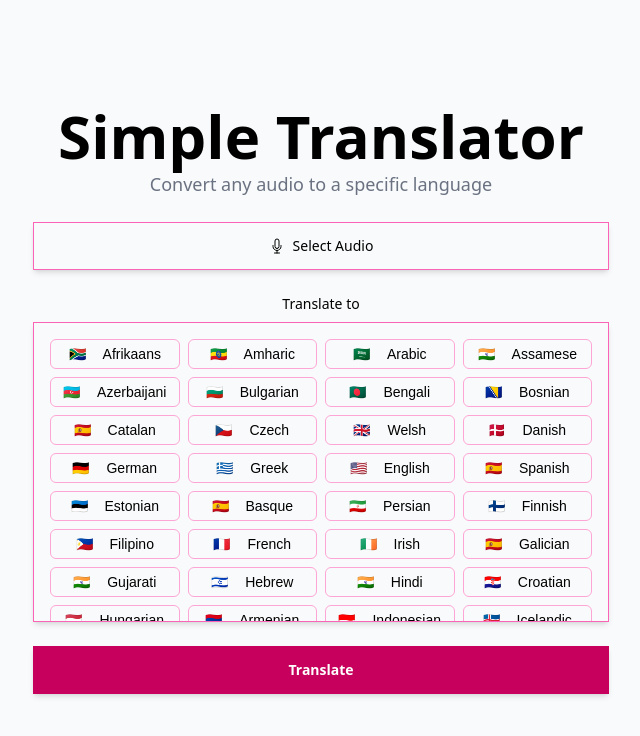
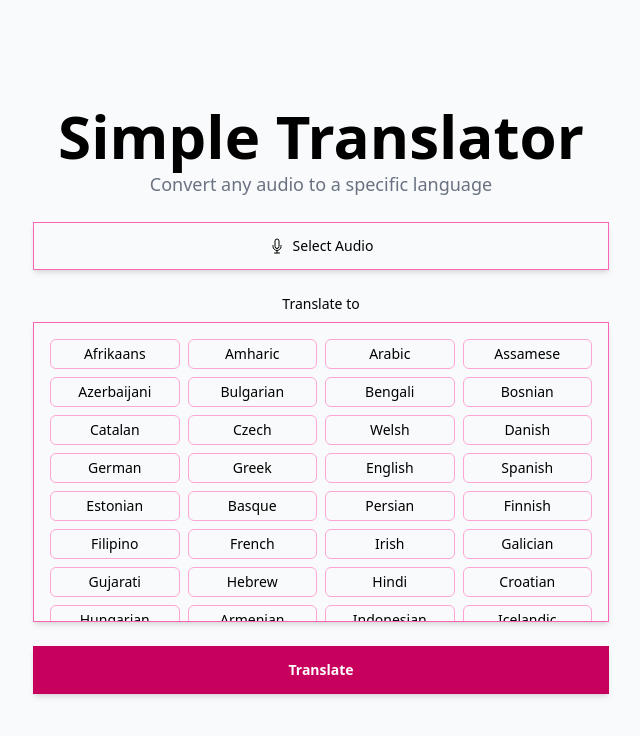
Before and after one commit to dedekpo/simpletranslator, a Next.js app: page / in a window 1280 px wide. Shown: the top 736 px of the page, without its empty margins (319-959 px from the left). Built offline with nearby package versions, Linux system fonts and the light colour scheme; what jigsawstack would draw is missing.

Commit message:
remove flag emoji

```diff
--- a/app/page.tsx
+++ b/app/page.tsx
@@ -79,14 +79,13 @@ export default function Home() {
               <button
                 key={language.code}
                 value={language.code}
-                className={`cursor-pointer border border-pink-300 rounded-md px-2 py-1 truncate font-emoji ${
+                className={`cursor-pointer border border-pink-300 rounded-md px-2 py-1 truncate ${
                   selectedLanguage?.code === language.code
                     ? "bg-pink-700 text-white shadow-lg"
                     : ""
                 }`}
                 onClick={() => handleLanguageSelect(language)}
               >
-                <span className="font-emoji">{language.flag}</span>{" "}
                 {language.name}
               </button>
             ))}
```
